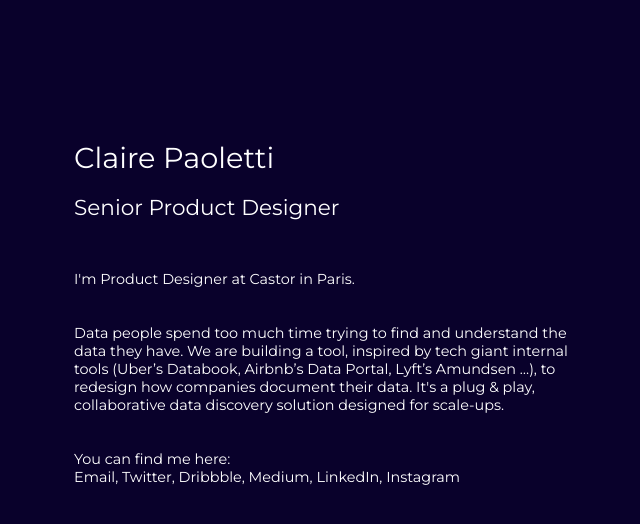
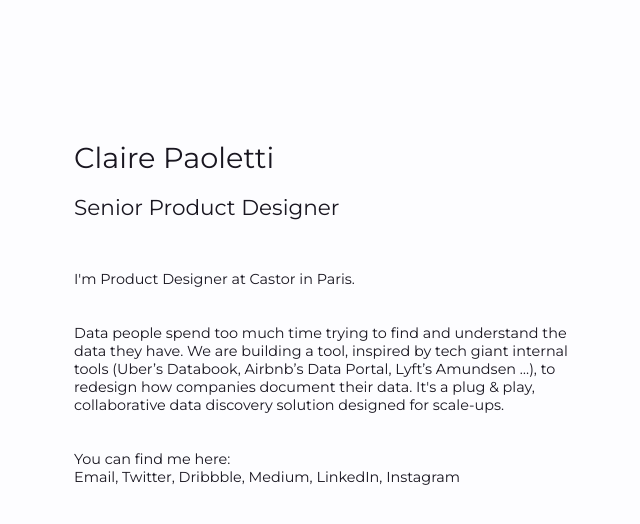
Before and after one commit to Clairepao/clairepao.github.io, a plain HTML site: page index.html in a window 1280 px wide. Shown: the whole page, without its empty margins (182-822 px from the left). Drawn offline with nearby package versions, Linux system fonts and the light colour scheme.

Commit message:
Update style.css

```diff
--- a/css/style.css
+++ b/css/style.css
@@ -365,7 +365,7 @@ body {
 
     height: 100vh;
 
-    color: white;
+    color: #191620;
     background-color: white;
 
     font-family: Montserrat;
@@ -376,7 +376,7 @@ body {
 
 a {
     text-decoration: none;
-    color: white;
+    color: rgb(25, 22, 32);
 }
 
 a:hover {
@@ -391,7 +391,7 @@ h1, h2 {
 
 .pao-wrapper {
     height: 100%;
-    background-color: #09012B;
+    background-color: #fdfdff;
     background-repeat: no-repeat;
     background-position: bottom right;
     background-size: cover;
```
